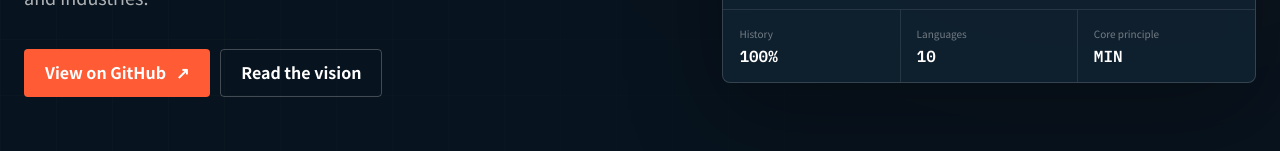
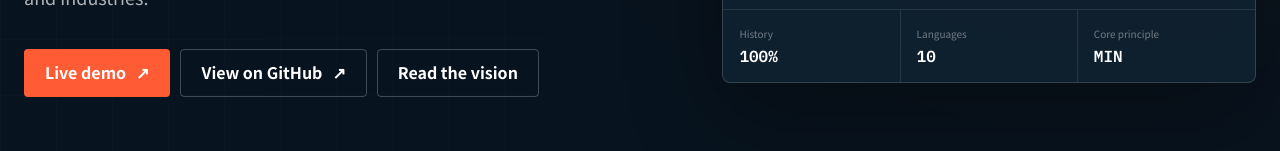
Before and after one commit to baryonlabs/open-mes-korea, a plain HTML site: page site/index.html in a window 1280 px wide. Shown: the part 649-800 px from the top of the page. Drawn offline with Linux system fonts and the light colour scheme.

Commit message:
site: 홈페이지 hero에 라이브 데모 버튼 추가
hero CTA에 '라이브 데모'(openmes-demo.fly.dev/login) 주 버튼 추가, GitHub는 보조로.
viewDemo i18n 키(ko·en) 추가.

Co-Authored-By: Claude Opus 4.8 (1M context) <noreply@anthropic.com>

```diff
--- a/site/app.js
+++ b/site/app.js
@@ -6,7 +6,7 @@ const translations = {
     heroStatus: "설계 및 초기 구현 단계", heroTitle1: "제조 현장을 위한",
     heroTitle2: "작고 단단한 MES",
     heroDescription: "한국 제조 현장의 실제 흐름에서 출발해 다양한 국가, 언어, 업종으로 확장 가능한 오픈소스 제조 실행 시스템을 만듭니다.",
-    viewGithub: "GitHub에서 보기", readVision: "비전 읽기",
+    viewDemo: "라이브 데모", viewGithub: "GitHub에서 보기", readVision: "비전 읽기",
     principleSmall: "Small core", principleTrace: "Trace everything",
     principleExtend: "Extend deliberately", flowMaster: "품목 · BOM · 공정",
     flowWorkOrder: "작업지시 실행", flowResult: "생산 · 불량 실적",
@@ -130,7 +130,7 @@ const translations = {
     navArchitecture: "Architecture", navRoadmap: "Roadmap", navPrompt: "LLM review", language: "Language", heroStatus: "Design and early implementation",
     heroTitle1: "Built for manufacturing", heroTitle2: "a small, robust MES",
     heroDescription: "An open-source manufacturing execution system built from real Korean shop-floor workflows and designed to extend across countries, languages, and industries.",
-    viewGithub: "View on GitHub", readVision: "Read the vision", principleSmall: "Small core",
+    viewDemo: "Live demo", viewGithub: "View on GitHub", readVision: "Read the vision", principleSmall: "Small core",
     principleTrace: "Trace everything", principleExtend: "Extend deliberately",
     flowMaster: "Items · BOM · Process", flowWorkOrder: "Execute work order",
     flowResult: "Production · Defects", flowLot: "Lot traceability", flowAnalysis: "Basic analytics",
--- a/site/index.html
+++ b/site/index.html
@@ -209,6 +209,15 @@
           <div class="hero-actions">
             <a
               class="button button-primary"
+              href="https://openmes-demo.fly.dev/login"
+              target="_blank"
+              rel="noreferrer"
+            >
+              <span data-i18n="viewDemo">라이브 데모</span>
+              <span aria-hidden="true">↗</span>
+            </a>
+            <a
+              class="button button-secondary"
               href="https://github.com/baryonlabs/open-mes-korea"
               target="_blank"
               rel="noreferrer"
```
